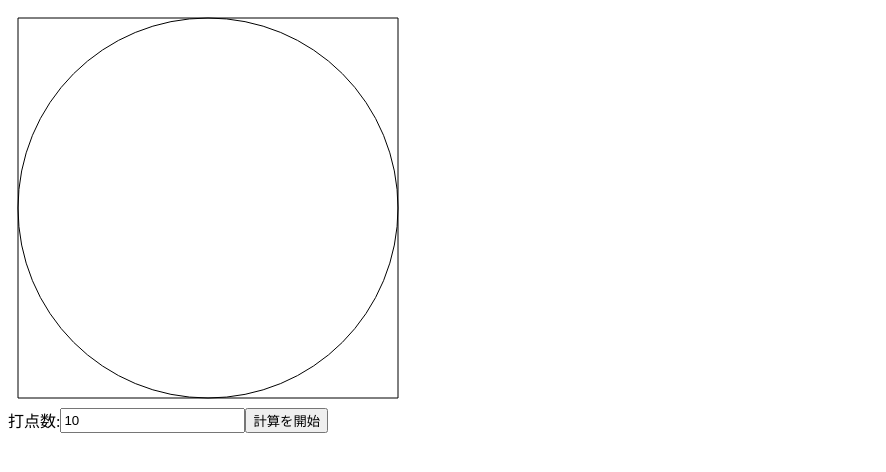
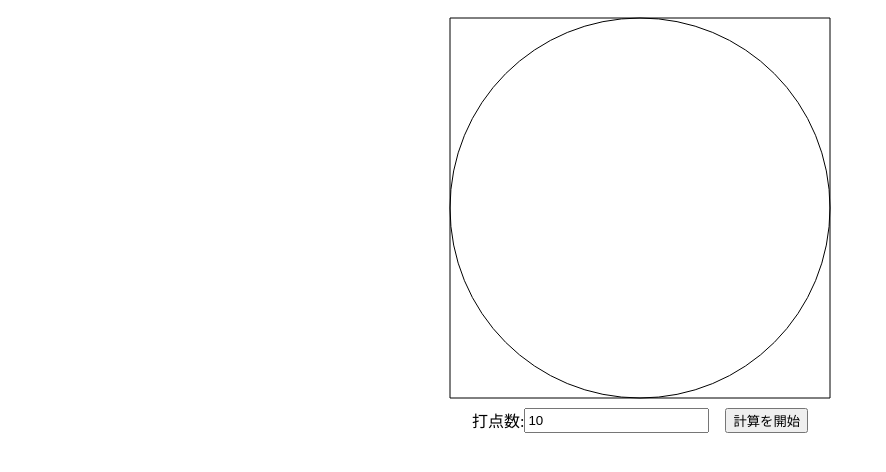
Before and after one commit to Prossell-tech/ccf2023-3days-example, a website: page calc-pi/index.html in a window 1280 px wide. Shown: the whole page, without its empty margins (0-886 px from the left). Drawn offline with Linux system fonts and the light colour scheme.

Commit message:
fix calc-pi design

```diff
--- a/calc-pi/index.html
+++ b/calc-pi/index.html
@@ -1,16 +1,17 @@
 <!DOCTYPE html>
 <html lang="ja">
   <head>
-    <meta charset="UTF-8">
+    <meta charset="UTF-8" />
     <title>円と正方形の可視化</title>
-    <link rel="stylesheet" type="text/css" href="styles/index.css">
+    <link rel="stylesheet" type="text/css" href="styles/index.css" />
   </head>
   <body>
     <script src="scripts/index.js"></script>
-<div class="flex column start">
+    <div class="flex column start center">
       <canvas id="canvas" width="400" height="400"></canvas>
       <div class="flex">
-        <label for="num-points">打点数: </label><input type="number" id="num-points"/>
+        <label for="num-points">打点数: </label>
+        <input type="number" id="num-points" />
         <button id="startButton">計算を開始</button>
       </div>
       <p id="pi-result"></p>
--- a/calc-pi/styles/index.css
+++ b/calc-pi/styles/index.css
@@ -1,16 +1,20 @@
 div.flex {
-    display: flex;
+  display: flex;
 }
 
 div.column {
-    flex-direction: column;
+  flex-direction: column;
 }
 
 div.start {
-    align-items: start;
+  align-items: start;
 }
 
 div.center {
-    align-items: center;
-    justify-content: center;
+  align-items: center;
+  justify-content: center;
 }
+
+button {
+  margin-left: 1rem;
+}
```
Lines whose indentation alone changed are shown as unchanged.
